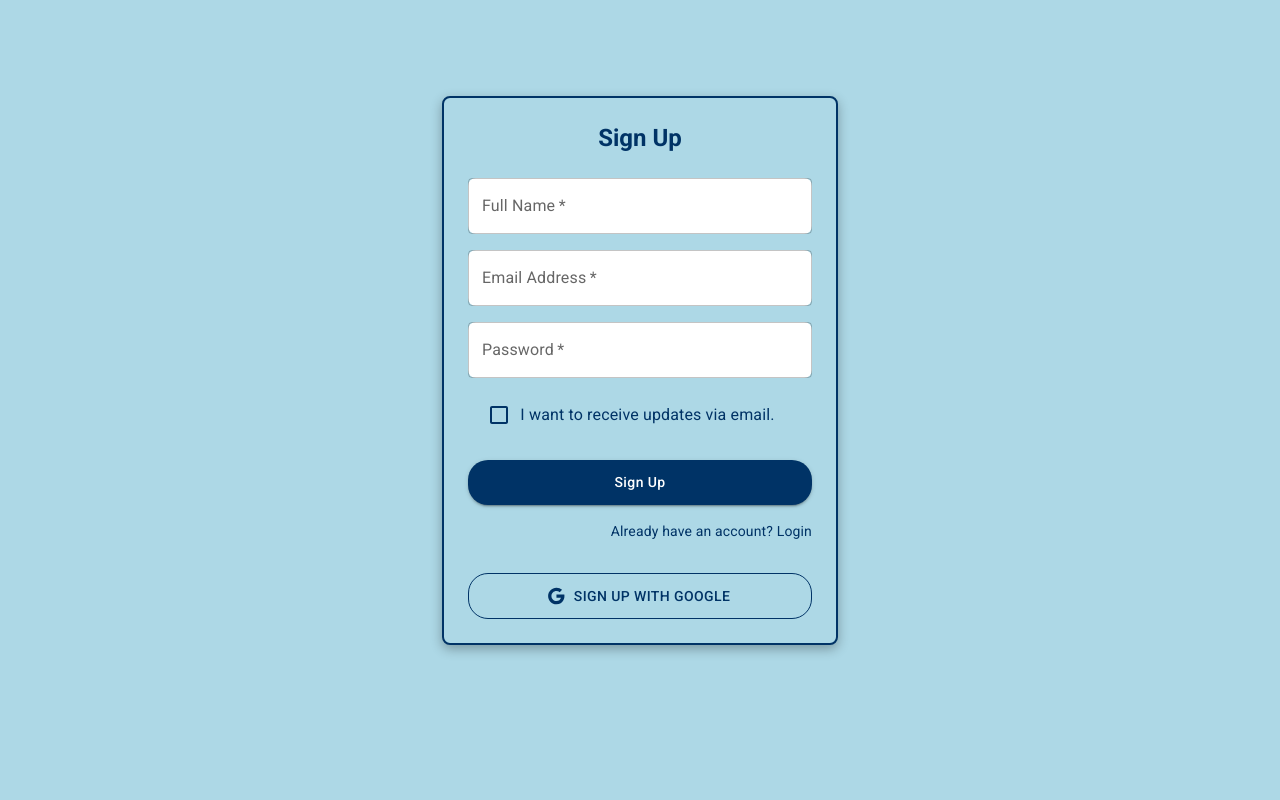
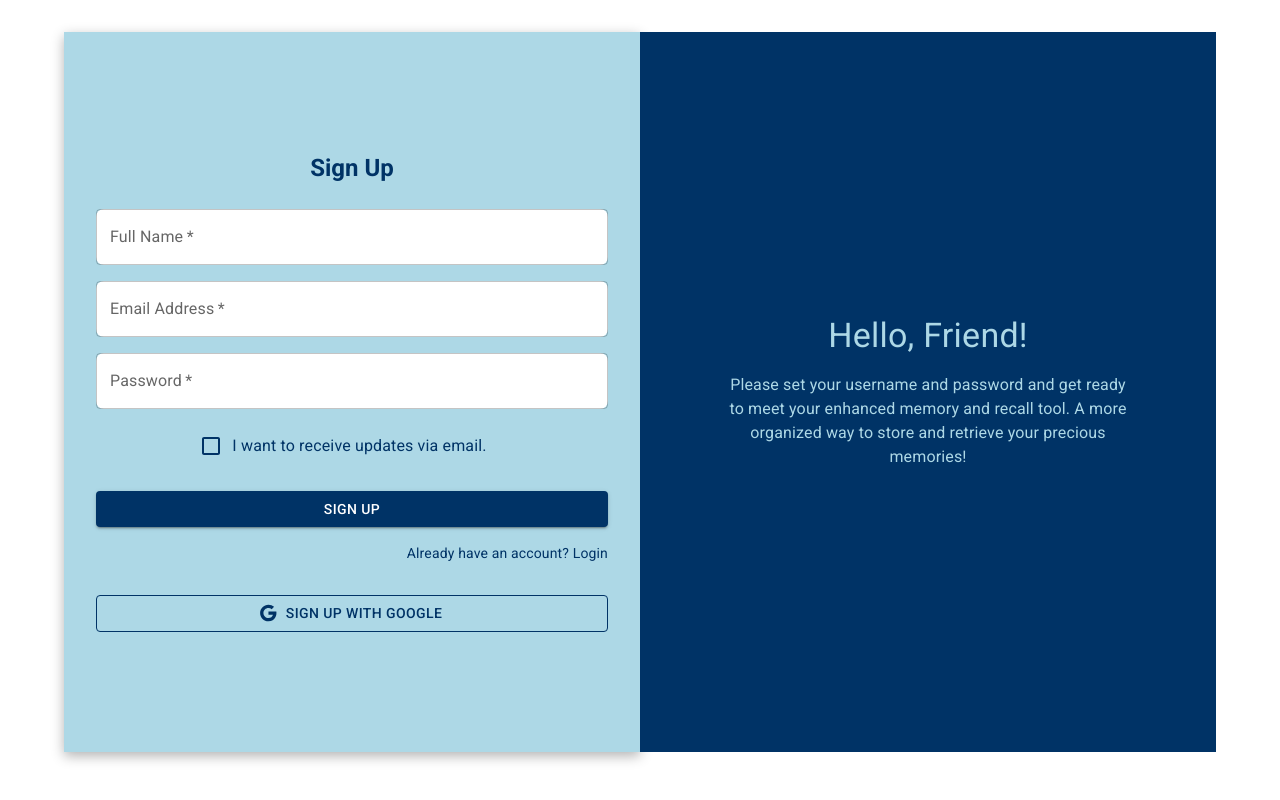
Before and after one commit to Yash8745/ai-app, a React (Vite) app: page / in a window 1280 px wide. Shown: the top 800 px of the page. Built offline with nearby package versions, Linux system fonts and the light colour scheme.

Commit message:
login signup ui updated

```diff
--- a/src/pages/Login.jsx
+++ b/src/pages/Login.jsx
@@ -1,90 +1,82 @@
-import { useState } from 'react'; // Import useState to manage form data
-import { useNavigate } from 'react-router-dom'; // Import useNavigate for navigation
-import { Container, Typography, TextField, Button, Grid, Box, CircularProgress } from '@mui/material';
-import axios from 'axios'; // Import axios for making HTTP requests
+import { useState } from 'react';
+import { useNavigate } from 'react-router-dom';
+import { Container, Typography, TextField, Button, Grid, Box, CircularProgress, GlobalStyles } from '@mui/material';
+import axios from 'axios';
 import { Link } from 'react-router-dom';
 
 const Login = () => {
-  const navigate = useNavigate(); // Initialize useNavigate
-
-  // State variables to manage form input and messages
+  const navigate = useNavigate();
   const [username, setUsername] = useState('');
   const [password, setPassword] = useState('');
-  const [successMessage, setSuccessMessage] = useState(''); // State for success message
-  const [errorMessage, setErrorMessage] = useState(''); // State for error message
-  const [loading, setLoading] = useState(false); // State for loading indicator
+  const [successMessage, setSuccessMessage] = useState('');
+  const [errorMessage, setErrorMessage] = useState('');
+  const [loading, setLoading] = useState(false);
 
-  // Handle form submission
   const handleSubmit = async (event) => {
-    event.preventDefault(); // Prevent page reload on form submit
-
-    // Start loading
+    event.preventDefault();
     setLoading(true);
-
-    // Create user object with username converted to lowercase
     const user = {
-      username: username.toLowerCase(), // Use username here
-      password: password,
+      username: username.toLowerCase(),
+      password,
     };
 
     try {
-      // Send POST request to login endpoint
       const response = await axios.post('http://localhost:3001/api/login', user);
-      console.log(response.data); // Log success message
-
-      setSuccessMessage(response.data.message || "Login successful!"); // Set success message
-      setErrorMessage(''); // Clear any existing error message
-
-      // Navigate to Home page after a successful login
-      navigate('/home'); // Adjust the path according to your routing setup
-
+      setSuccessMessage(response.data.message || "Login successful!");
+      setErrorMessage('');
+      navigate('/home');
     } catch (error) {
-      console.error('Error during login:', error.response?.data); // Log error message
-
-      // Set error message based on server response or a default one
       setErrorMessage(error.response?.data.message || 'Login failed. Please check your credentials.');
-      setSuccessMessage(''); // Clear any existing success message
+      setSuccessMessage('');
     } finally {
-      setLoading(false); // Stop loading after request completes
+      setLoading(false);
     }
   };
 
   return (
+    <>
+      <GlobalStyles
+        styles={{
+          body: { backgroundColor: '#ffffff', margin: 0, padding: 0, minHeight: '100vh' },
+          html: { backgroundColor: '#ffffff', margin: 0, padding: 0, minHeight: '100vh' },
+        }}
+      />
       <Box
         sx={{
-    marginTop: 8,
+          height: '100vh',
+          backgroundColor: '#ffffff',
+          display: 'flex',
+          justifyContent: 'center',
+          alignItems: 'center',
+        }}
+      >
+        <Container
+          component="main"
+          maxWidth="lg"
+          sx={{
+            display: 'flex',
+            flexDirection: 'row',
+            alignItems: 'stretch', // Stretch child components to fill container
+            padding: 0, // Remove padding
+            height: '80vh', // Make the container taller to better fill the screen
+          }}
+        >
+          {/* Left Side Box (Form) */}
+          <Box
+            sx={{
+              flex: 1, // Takes up 50% of the container
               display: 'flex',
               flexDirection: 'column',
               alignItems: 'center',
-    borderRadius: 2,
-    padding: 3,
-    backgroundColor: '#ADD8E6', // Light blue background color
-    color: '#ffffff', // White text for contrast
-    boxShadow: '0px 4px 12px rgba(0, 0, 0, 0.3)', // Deeper shadow for a more elevated look
-    border: '2px solid #003366', // Dark blue border
+              justifyContent: 'center',
+              padding: 4,
+              backgroundColor: '#add8e6',
+              boxShadow: '0px 4px 12px rgba(0, 0, 0, 0.3)',
             }}
           >
-    <Container component="main" maxWidth="xs">
-      <Box
-        sx={{
-          marginTop: 8,
-          display: 'flex',
-          flexDirection: 'column',
-          alignItems: 'center',
-          borderRadius: 2,
-          padding: 3,
-          backgroundColor: '#ADD8E6', // Black background for the container
-          color: '#ffffff', // White text for contrast
-          border: '2px solid #003366', // Dark blue border
-          minHeight: '100vh', // Ensure the background takes up the full height
-        }}
-      >
-        {/* Heading */}
             <Typography component="h1" variant="h5" sx={{ marginBottom: 2, fontWeight: 'bold', color: '#003366' }}>
               Login
             </Typography>
-
-        {/* Success and Error Messages */}
             {successMessage && (
               <Typography variant="body1" sx={{ color: '#003366', marginBottom: 2 }}>
                 {successMessage}
@@ -95,9 +87,7 @@ const Login = () => {
                 {errorMessage}
               </Typography>
             )}
-
-        {/* Login Form */}
-        <Box component="form" sx={{ mt: 1 }} onSubmit={handleSubmit}>
+            <Box component="form" sx={{ mt: 1, width: '100%' }} onSubmit={handleSubmit}>
               <Grid container spacing={2}>
                 <Grid item xs={12}>
                   <TextField
@@ -108,21 +98,17 @@ const Login = () => {
                     name="username"
                     autoComplete="username"
                     variant="outlined"
-                value={username} // Bind state value
-                onChange={(e) => setUsername(e.target.value)} // Update state on input change
+                    value={username}
+                    onChange={(e) => setUsername(e.target.value)}
                     sx={{
                       borderRadius: '8px',
                       backgroundColor: '#ffffff',
-                  '&:hover .MuiOutlinedInput-notchedOutline': {
-                    borderColor: '#ffffff',
-                  },
                       '& .MuiInputBase-input': {
-                    color: '##003366',
+                        color: '#003366',
                       },
                     }}
                   />
                 </Grid>
-
                 <Grid item xs={12}>
                   <TextField
                     required
@@ -133,14 +119,11 @@ const Login = () => {
                     id="password"
                     autoComplete="current-password"
                     variant="outlined"
-                value={password} // Bind state value
-                onChange={(e) => setPassword(e.target.value)} // Update state on input change
+                    value={password}
+                    onChange={(e) => setPassword(e.target.value)}
                     sx={{
                       borderRadius: '8px',
                       backgroundColor: '#ffffff',
-                  '&:hover .MuiOutlinedInput-notchedOutline': {
-                    borderColor: '#ffffff',
-                  },
                       '& .MuiInputBase-input': {
                         color: '#003366',
                       },
@@ -148,10 +131,8 @@ const Login = () => {
                   />
                 </Grid>
               </Grid>
-
-          {/* Show loading spinner when loading, else show Login button */}
               {loading ? (
-            <CircularProgress sx={{ mt: 3, mb: 2, color: '#ffffff' }} />
+                <CircularProgress sx={{ mt: 3, mb: 2, color: '#003366' }} />
               ) : (
                 <Button
                   type="submit"
@@ -162,20 +143,19 @@ const Login = () => {
                     mb: 2,
                     borderRadius: '20px',
                     padding: '10px 0',
-                backgroundColor: '#003366', // Darker gray button color
-                color: '#ffffff', // White text on button
+                    backgroundColor: '#003366',
+                    color: '#ffffff',
                     '&:hover': {
-                  backgroundColor: '#ffffff', // Button turns white on hover
-                  color: '#000000', // Text turns black on hover
+                      backgroundColor: '#ffffff',
+                      color: '#003366',
                     },
                     textTransform: 'none',
                   }}
-              disabled={loading} // Disable button when loading
+                  disabled={loading}
                 >
                   Login
                 </Button>
               )}
-
               <Grid container justifyContent="flex-end">
                 <Grid item>
                   <Typography variant="body2" sx={{ color: '#003366' }}>
@@ -188,8 +168,31 @@ const Login = () => {
               </Grid>
             </Box>
           </Box>
+
+          {/* Right Side Box (Welcome Message) */}
+          <Box
+            sx={{
+              flex: 1, // Takes up 50% of the container
+              display: 'flex',
+              flexDirection: 'column',
+              justifyContent: 'center',
+              alignItems: 'center',
+              backgroundColor: '#003366',
+              color: '#ADD8E6',
+              padding: 4,
+              textAlign:'center',
+            }}
+          >
+            <Typography variant="h5" sx={{ fontWeight: 'bold' }}>
+              Hello, Friend
+            </Typography>
+            <Typography variant="body1">
+              Welcome back! Please login to access your account.
+            </Typography>
+          </Box>
         </Container>
       </Box>
+    </>
   );
 };
 
--- a/src/pages/SignUp.jsx
+++ b/src/pages/SignUp.jsx
@@ -1,12 +1,13 @@
 import { useState } from 'react';
-import { useNavigate } from 'react-router-dom'; // Import useNavigate for routing
+import { useNavigate } from 'react-router-dom';
 import { Container, Typography, TextField, Button, Checkbox, FormControlLabel, Grid, Box } from '@mui/material';
 import GoogleIcon from '@mui/icons-material/Google';
 import { Link } from 'react-router-dom';
 import axios from 'axios';
+import { GlobalStyles } from '@mui/system';
 
 const SignUp = () => {
-  const navigate = useNavigate(); // Initialize useNavigate
+  const navigate = useNavigate();
   const [fullName, setFullName] = useState('');
   const [email, setEmail] = useState('');
   const [password, setPassword] = useState('');
@@ -19,8 +20,8 @@ const SignUp = () => {
 
     const user = {
       username: fullName,
-      email: email,
-      password: password,
+      email,
+      password,
     };
 
     try {
@@ -32,12 +33,9 @@ const SignUp = () => {
       setEmail('');
       setPassword('');
       setAllowExtraEmails(false);
-
-      // Redirect to login page after successful signup
       setTimeout(() => {
-        navigate('/Login'); // Navigate to the login page
-      }, 1000); // Optional: delay for 1 second to show success message
-
+        navigate('/Login');
+      }, 1000);
     } catch (error) {
       console.error('Error during signup:', error.response?.data);
       setErrorMessage('Registration failed. Please try again.');
@@ -46,24 +44,31 @@ const SignUp = () => {
   };
 
   return (
-    <Container component="main" maxWidth="xs" sx={{ backgroundColor: '#ADD8E6', minHeight: '100vh' }}>
+    <>
+      {/* Global background styles */}
+      <GlobalStyles
+        styles={{
+          body: { backgroundColor: '#ffffff', margin: 0, padding: 0, minHeight: '100vh' },
+          html: { backgroundColor: '#ffffff', margin: 0, padding: 0, minHeight: '100vh' },
+        }}
+      />
+
+      <Container component="main" maxWidth="lg" sx={{ height: '90vh', display: 'flex', padding: 0 }}>
+        {/* Left Side: Signup Form */}
         <Box
           sx={{
-          marginTop: 8,
+            flex:1,
+            alignItems: 'center',
+            padding: 4,
             display: 'flex',
             flexDirection: 'column',
-          alignItems: 'center',
-          borderRadius: 2,
-          padding: 3,
+            justifyContent: 'center',
             backgroundColor: '#ADD8E6',
             color: '#003366',
             boxShadow: '0px 4px 12px rgba(0, 0, 0, 0.3)',
-          border: '2px solid #003366', // Added border
-          width: '100%', // Ensure full width
-          height: '100%', // Ensure full height
           }}
         >
-        <Typography component="h1" variant="h5" sx={{ marginBottom: 2, fontWeight: 'bold', color: '#003366' }}>
+          <Typography component="h1" variant="h5" sx={{ marginBottom: 2, fontWeight: 'bold' }}>
             Sign Up
           </Typography>
 
@@ -78,7 +83,7 @@ const SignUp = () => {
             </Typography>
           )}
 
-        <Box component="form" sx={{ mt: 1 }} onSubmit={handleSubmit}>
+          <Box component="form" sx={{ mt: 1,width:'100%' }} onSubmit={handleSubmit}>
             <Grid container spacing={2}>
               <Grid item xs={12}>
                 <TextField
@@ -93,13 +98,8 @@ const SignUp = () => {
                   onChange={(e) => setFullName(e.target.value)}
                   sx={{
                     borderRadius: '8px',
-                  backgroundColor: '#FFFFFF',
-                  '&:hover .MuiOutlinedInput-notchedOutline': {
-                    borderColor: '#ffffff',
-                  },
-                  '& .MuiInputBase-input': {
-                    color: '#003366',
-                  },
+                    backgroundColor: '#ffffff',
+                    '& .MuiInputBase-input': { color: '#003366' },
                   }}
                 />
               </Grid>
@@ -117,13 +117,8 @@ const SignUp = () => {
                   onChange={(e) => setEmail(e.target.value)}
                   sx={{
                     borderRadius: '8px',
-                  backgroundColor: '#FFFFFF',
-                  '&:hover .MuiOutlinedInput-notchedOutline': {
-                    borderColor: '#ffffff',
-                  },
-                  '& .MuiInputBase-input': {
-                    color: '#003366',
-                  },
+                    backgroundColor: '#ffffff',
+                    '& .MuiInputBase-input': { color: '#003366' },
                   }}
                 />
               </Grid>
@@ -142,13 +137,8 @@ const SignUp = () => {
                   onChange={(e) => setPassword(e.target.value)}
                   sx={{
                     borderRadius: '8px',
-                  backgroundColor: '#FFFFFF',
-                  '&:hover .MuiOutlinedInput-notchedOutline': {
-                    borderColor: '#ffffff',
-                  },
-                  '& .MuiInputBase-input': {
-                    color: '#003366',
-                  },
+                    backgroundColor: '#ffffff',
+                    '& .MuiInputBase-input': { color: '#003366' },
                   }}
                 />
               </Grid>
@@ -175,15 +165,9 @@ const SignUp = () => {
               sx={{
                 mt: 3,
                 mb: 2,
-              borderRadius: '20px',
-              padding: '10px 0',
                 backgroundColor: '#003366',
                 color: '#ffffff',
-              '&:hover': {
-                backgroundColor: '#ffffff',
-                color: '#000000',
-              },
-              textTransform: 'none',
+                '&:hover': { backgroundColor: '#003366' },
               }}
             >
               Sign Up
@@ -193,15 +177,12 @@ const SignUp = () => {
               <Grid item>
                 <Typography variant="body2" sx={{ color: '#003366' }}>
                   Already have an account?{' '}
-                <Link to="/Login" style={{ textDecoration: 'none', color: '#003366', transition: 'color 0.3s' }}>
-                  <span style={{ color: '#003366', transition: 'color 0.3s' }}>
+                  <Link to="/Login" style={{ textDecoration: 'none', color: '#003366' }}>
                     Login
-                  </span>
                   </Link>
                 </Typography>
               </Grid>
             </Grid>
-        </Box>
 
             <Grid container spacing={2} sx={{ marginTop: 2 }}>
               <Grid item xs={12}>
@@ -210,18 +191,9 @@ const SignUp = () => {
                   variant="outlined"
                   startIcon={<GoogleIcon sx={{ color: '#003366' }} />}
                   sx={{
-                borderRadius: '20px',
-                padding: '10px 0',
+                    borderColor: '#003366',
                     color: '#003366',
-                borderColor: '#003366',
-                '&:hover': {
-                  borderColor: '#ffffff',
-                  color: '#000000',
-                  '& .MuiSvgIcon-root': {
-                    color: '#4285F4',
-                  },
-                  backgroundColor: '#ffffff',
-                },
+                    '&:hover': { borderColor: '#003366', backgroundColor: '#ffffff' },
                   }}
                 >
                   Sign up with Google
@@ -229,7 +201,31 @@ const SignUp = () => {
               </Grid>
             </Grid>
           </Box>
+        </Box>
+
+        {/* Right Side: Information Box */}
+        <Box
+          sx={{
+            flex:1,
+            display: 'flex',
+            alignItems: 'center',
+            justifyContent: 'center',
+            backgroundColor: '#003366',
+            color: '#ADD8E6',
+            padding: 4,
+            flexDirection: 'column',
+            textAlign: 'center',
+          }}
+        >
+          <Typography component="h5" variant="h4" sx={{ marginBottom: 2 }}>
+            Hello, Friend!
+          </Typography>
+          <Typography variant="body1" sx={{ maxWidth: '80%' }}>
+            Please set your username and password and get ready to meet your enhanced memory and recall tool. A more organized way to store and retrieve your precious memories!
+          </Typography>
+        </Box>
       </Container>
+    </>
   );
 };
 
```
Lines whose indentation alone changed are shown as unchanged.
